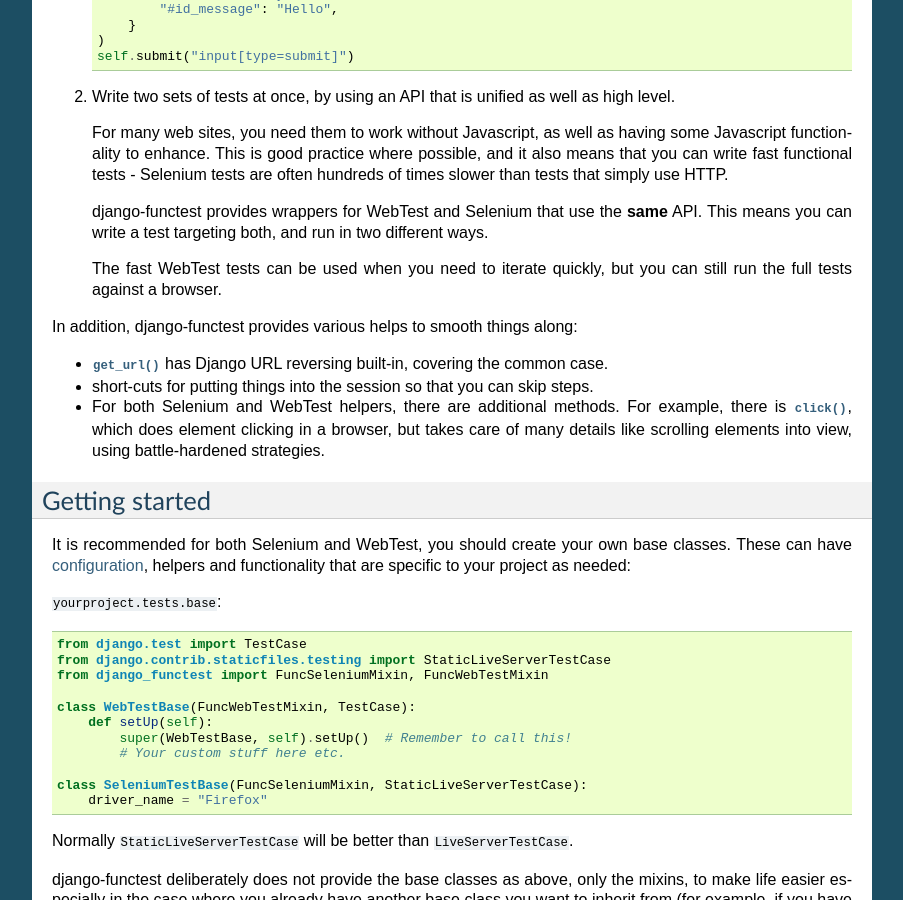
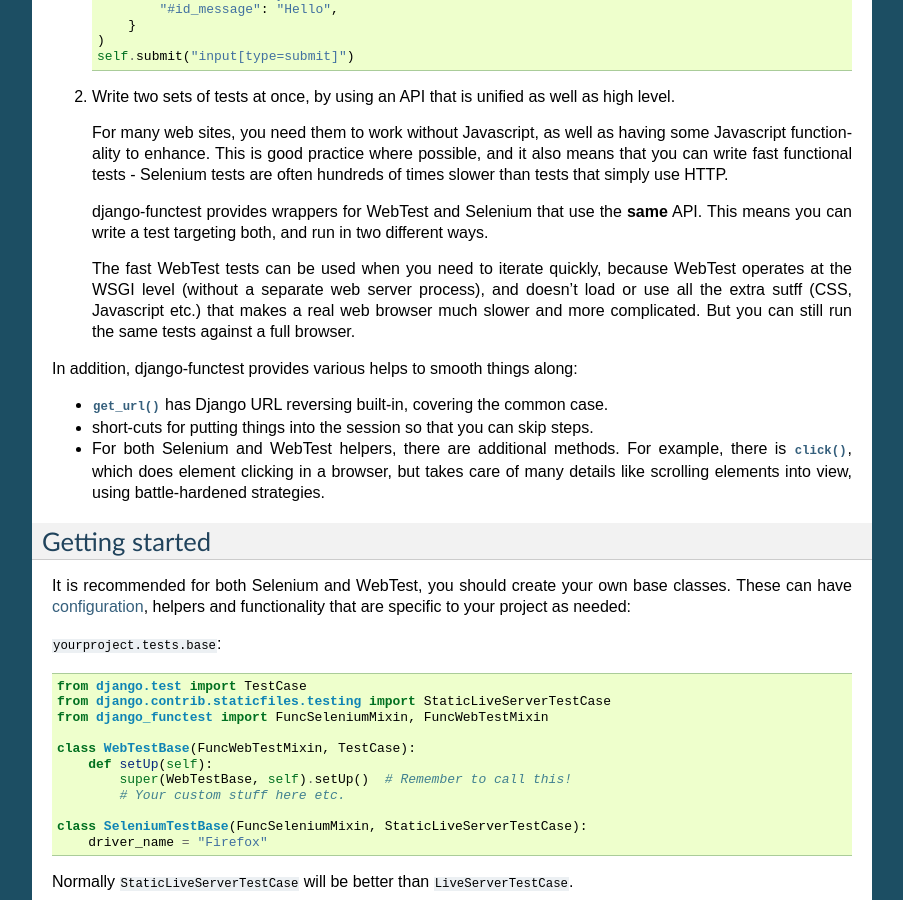
Before and after one commit to django-functest/django-functest, a Sphinx documentation site: the page built from docs/usage.rst, in a window 1280 px wide and 900 px high, scrolled down 690 px. Shown: the whole window, without its empty margins (198-1101 px from the left). Built offline with Sphinx 7.4.7, drawn with Linux system fonts in a browser that asks for light colours.

Commit message:
docs: What is WebTest?

```diff
--- a/docs/usage.rst
+++ b/docs/usage.rst
@@ -60,8 +60,11 @@
    **same** API. This means you can write a test targeting both, and run in two
    different ways.
 
-   The fast WebTest tests can be used when you need to iterate quickly, but you can still
-   run the full tests against a browser.
+   The fast WebTest tests can be used when you need to iterate quickly, because
+   WebTest operates at the WSGI level (without a separate web server process),
+   and doesn’t load or use all the extra sutff (CSS, Javascript etc.) that makes
+   a real web browser much slower and more complicated. But you can still run
+   the same tests against a full browser.
 
 
 In addition, django-functest provides various helps to smooth things along:
```
Also changed, not shown: README.rst (+13 -2 lines).
